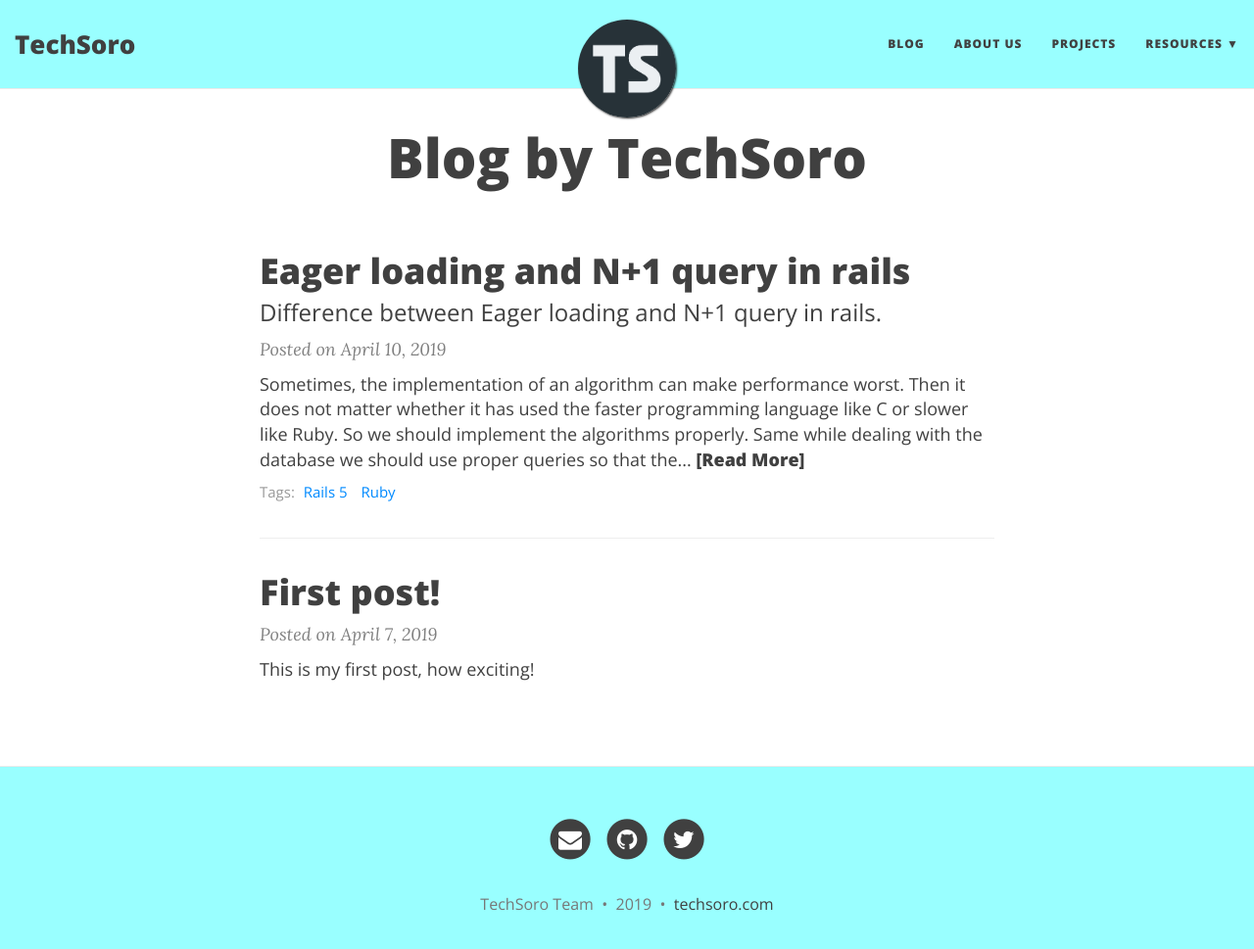
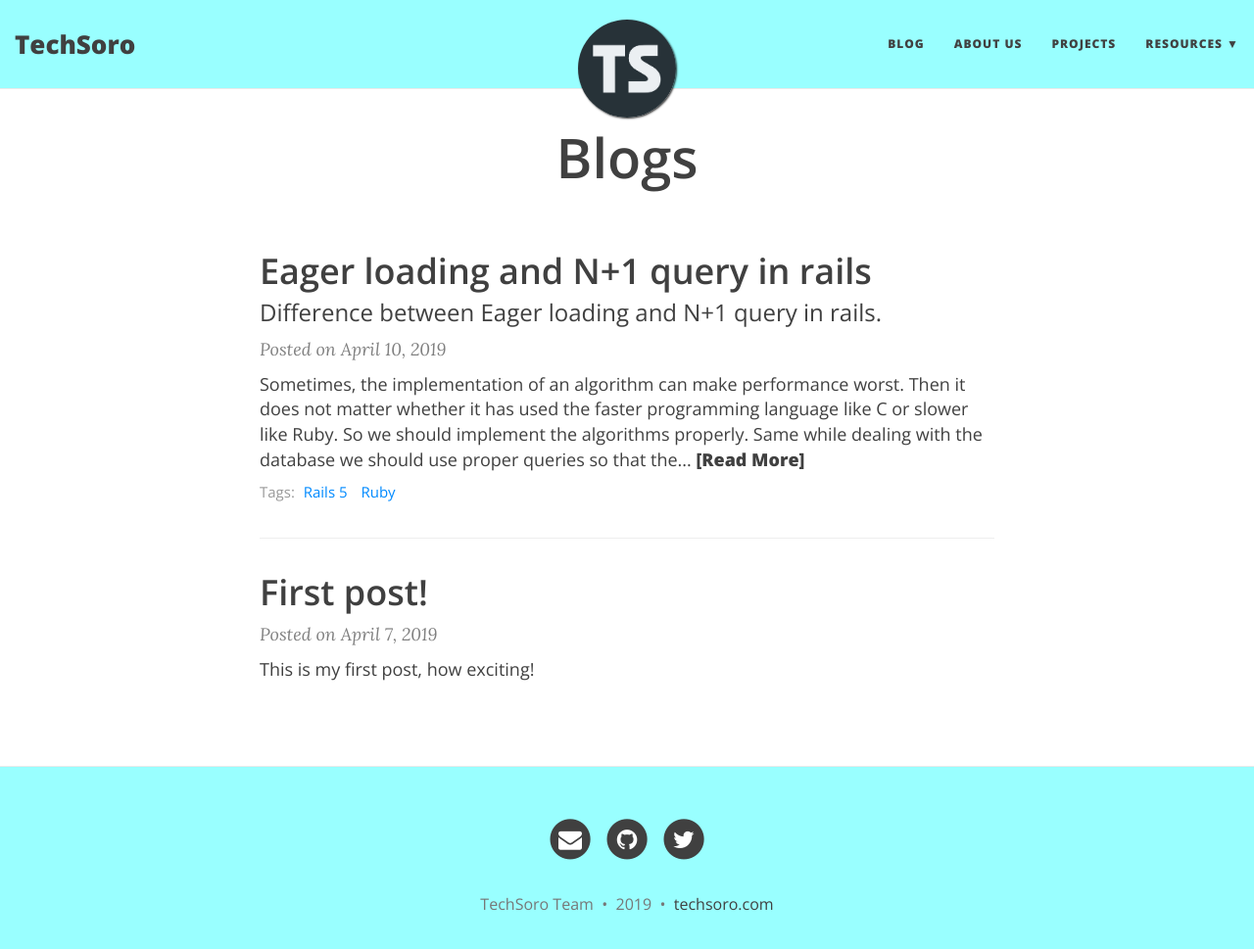
Before and after one commit to techsoro/techsoro-website, a Jekyll site: the page built from blog/index.html, in a window 1280 px wide and 985 px high. Shown: the top 969 px of the window at 98% size. Built offline with Jekyll 4.4.1, drawn with Linux system fonts in a browser that asks for light colours; nearby versions of some CDN libraries; the list of posts is cut into pages by our own code.

Commit message:
font-weight change

```diff
--- a/blog/index.html
+++ b/blog/index.html
@@ -1,6 +1,6 @@
 ---
 layout: page
-title: Blog by TechSoro
+title: Blogs
 use-site-title: true
 ---
 
--- a/css/main.css
+++ b/css/main.css
@@ -47,9 +47,7 @@ layout: null
   width: 45px;
   margin: 0 0 2.8rem;
 }
-.main-page h1{
-    font-weight:600;
-}
+
 
 
 @media screen and (max-width: 768px) {
@@ -78,7 +76,7 @@ p {
 }
 h1,h2,h3,h4,h5,h6 {
   font-family: 'Open Sans', 'Helvetica Neue', Helvetica, Arial, sans-serif;
-  font-weight: 800;
+  font-weight: 600;
 }
 a {
   color: {{ site.link-col }};
--- /dev/null
+++ b/project/projects.html
@@ -0,0 +1 @@
+<h1>sdnfdsj</h1>
```
